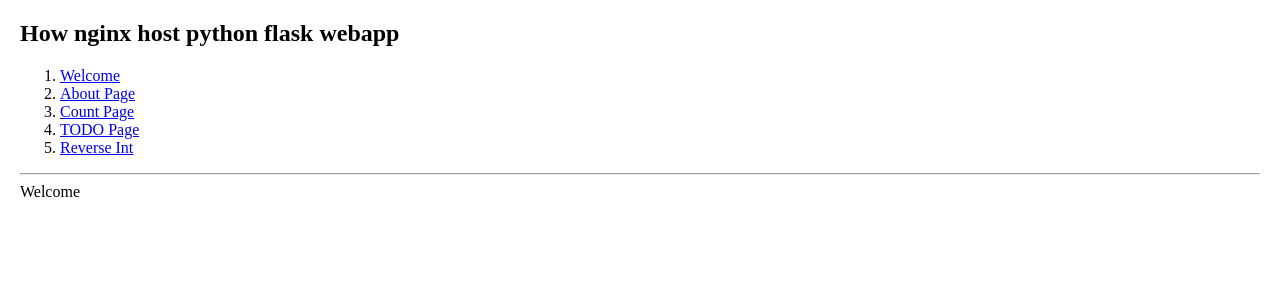
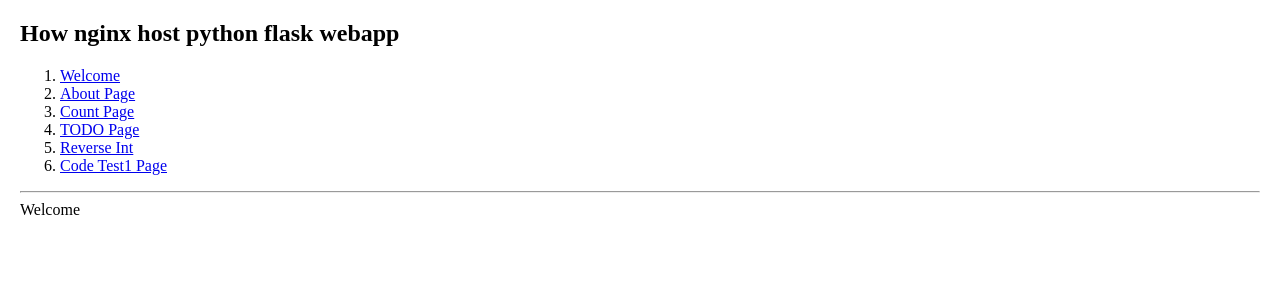
Before and after one commit to xqcao/react_redux, a React (Create React App) app: page / in a window 1280 px wide. Shown: the top 300 px of the page. Built offline with nearby package versions, Linux system fonts and the light colour scheme; the HTML template or start-up script is replaced by a standard one.

Commit message:
v4 add one leetcode 7. Reverse Integer

```diff
--- a/src/App.js
+++ b/src/App.js
@@ -5,6 +5,7 @@
 import Count from "./components/Count";
 import Todo from "./components/Todo";
 import ReverseInt from "./components/ReverseInt";
+import CodeTest1 from "./components/CodeTest1";
 
 const routes = [
   { name: "Welcome", url: "/", component: Welcome },
@@ -13,6 +14,7 @@
   { name: "Count Page", url: "/count", component: Count },
   { name: "TODO Page", url: "/todo", component: Todo },
   { name: "Reverse Int", url: "reverseint", component: ReverseInt },
+  { name: "Code Test1 Page", url: "/codetest1", component: CodeTest1 },
 ];
 
 function App() {
--- /dev/null
+++ b/src/components/CodeTest1.js
@@ -0,0 +1,7 @@
+import React from "react";
+
+const CodeTest1 = () => {
+  return <div>CodeTest1</div>;
+};
+
+export default CodeTest1;
```
